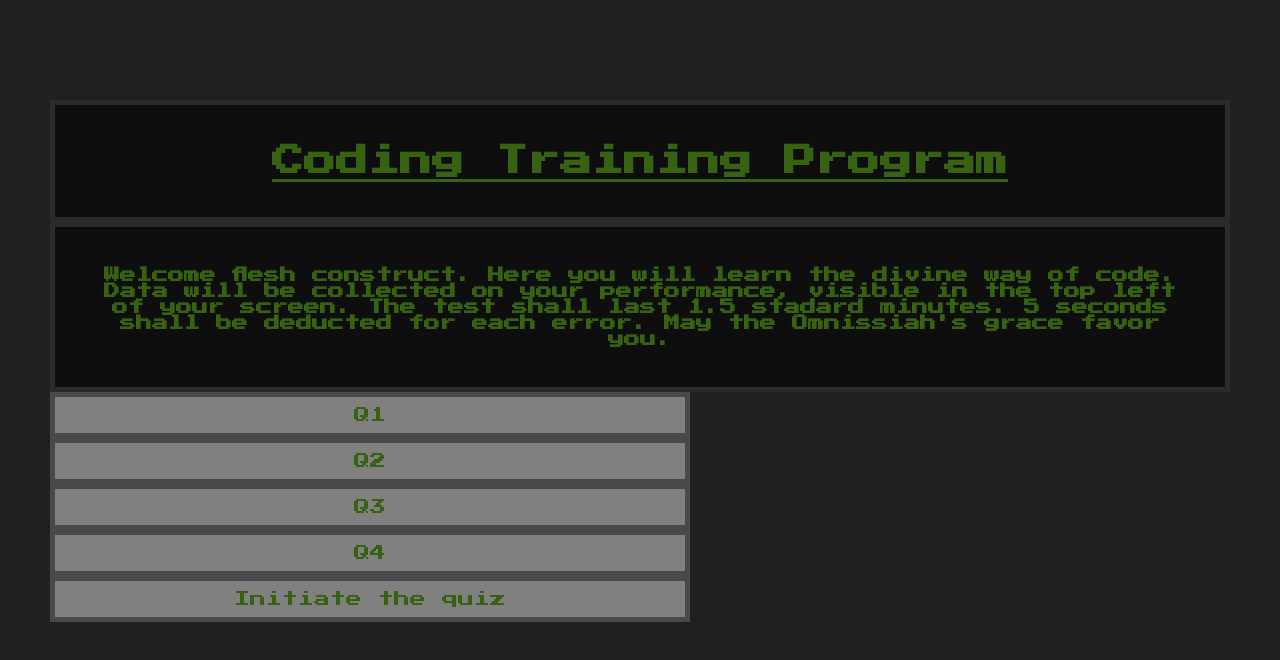
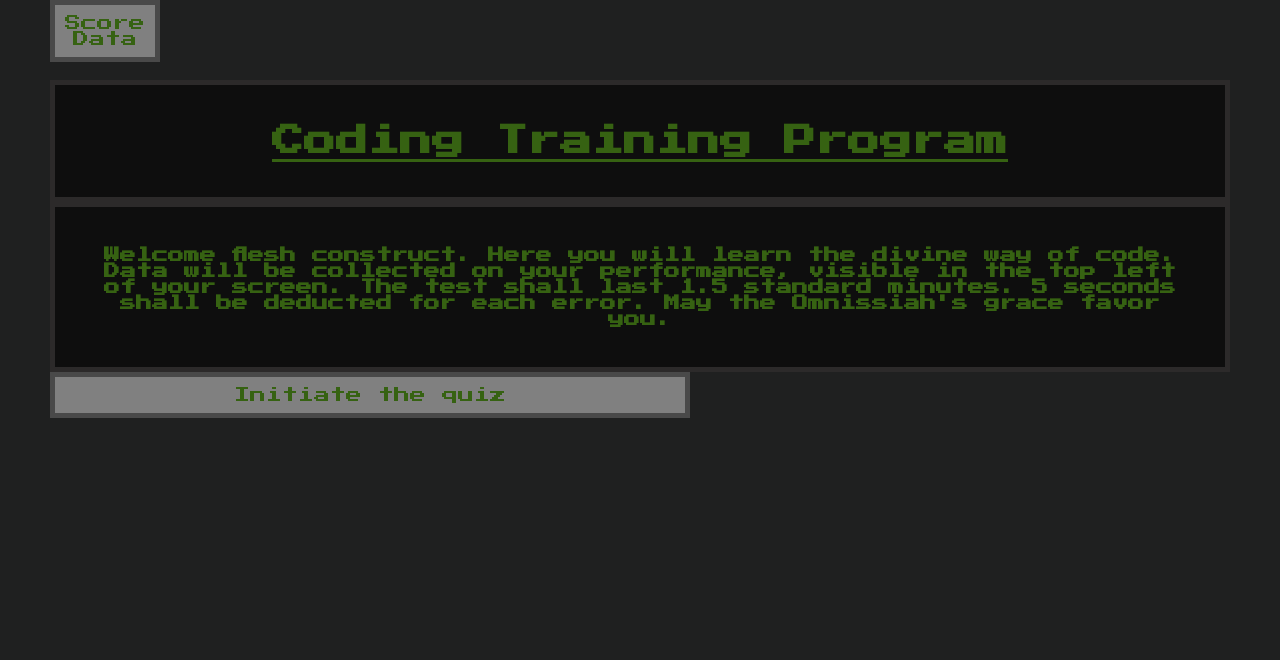
Before and after one commit to Widewanderer/Coding-Quiz-, a plain HTML site: page index.html in a window 1280 px wide. Drawn offline with Linux system fonts and the light colour scheme.

Commit message:
hid question buttons, added hover effect to buttons.

```diff
--- a/assets/style.css
+++ b/assets/style.css
@@ -23,6 +23,10 @@ button {
   margin-left: 50px;
   width: 50%;
 }
+button:hover {
+  background-color: #648865;
+  transition-duration: 0.8s;
+}
 
 footer {
   min-height: 40px;
@@ -47,8 +51,8 @@ h2 {
 }
 
 header {
-  width: 200px;
-  height: 100px;
+  width: 220px;
+  min-height: 80px;
 }
 .main-box {
   border: 5px solid var(--borderlands);
--- a/index.html
+++ b/index.html
@@ -15,7 +15,9 @@
     />
   </head>
   <body>
-    <header></header>
+    <header>
+      <button id="scores">Score Data</button>
+    </header>
     <section class="top-box">
       <h1 id="top-text">Coding Training Program</h1>
     </section>
@@ -23,15 +25,17 @@
       <h3 id="main-text">
         Welcome flesh construct. Here you will learn the divine way of code.
         Data will be collected on your performance, visible in the top left of
-        your screen. The test shall last 1.5 stadard minutes. 5 seconds shall be
-        deducted for each error. May the Omnissiah's grace favor you.
+        your screen. The test shall last 1.5 standard minutes. 5 seconds shall
+        be deducted for each error. May the Omnissiah's grace favor you.
       </h3>
     </section>
     <section>
-      <button type="button1">Q1</button>
-      <button type="button2">Q2</button>
-      <button type="button3">Q3</button>
-      <button type="button4">Q4</button>
+      <div id="buttons-q" hidden>
+        <button type="button1">Q1</button>
+        <button type="button2">Q2</button>
+        <button type="button3">Q3</button>
+        <button type="button4">Q4</button>
+      </div>
       <button type="button-main">Initiate the quiz</button>
     </section>
     <footer></footer>
```
